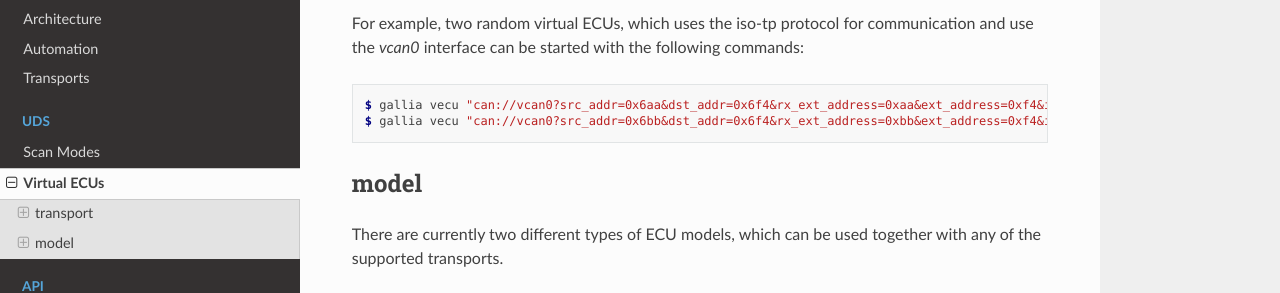
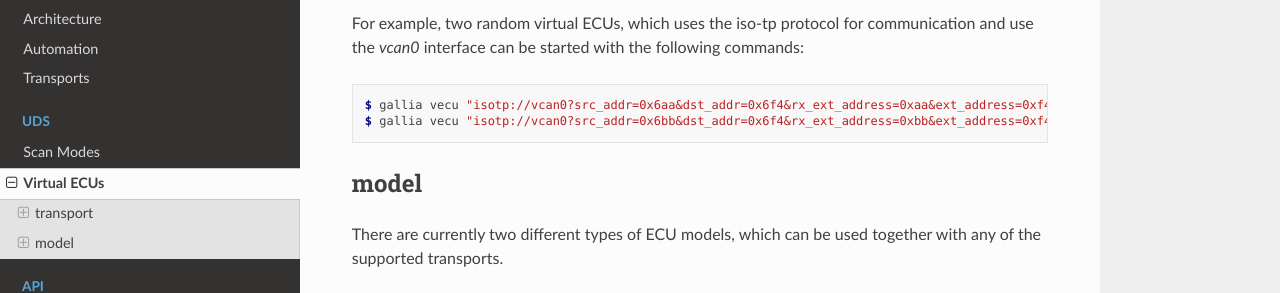
Before and after one commit to Fraunhofer-AISEC/gallia, a Sphinx documentation site: the page built from docs/uds/virtual_ecu.md, in a window 1280 px wide and 900 px high, scrolled down 1285 px. Shown: the part 162-455 px from the top of the window. Built offline with Sphinx 7.4.7 and the Read the Docs theme 2.0.0, drawn with Linux system fonts in a browser that asks for light colours; pages that are not in the unit, such as notebooks, are missing from menus.

Commit message:
fix(doc): CAN transport is named isotp

````diff
--- a/docs/uds/virtual_ecu.md
+++ b/docs/uds/virtual_ecu.md
@@ -71,8 +71,8 @@ For example, two random virtual ECUs, which uses the iso-tp protocol for communi
 and use the *vcan0* interface can be started with the following commands:
 
 ```shell-session
-$ gallia vecu "can://vcan0?src_addr=0x6aa&dst_addr=0x6f4&rx_ext_address=0xaa&ext_address=0xf4&is_fd=false" rng
-$ gallia vecu "can://vcan0?src_addr=0x6bb&dst_addr=0x6f4&rx_ext_address=0xbb&ext_address=0xf4&is_fd=false" rng
+$ gallia vecu "isotp://vcan0?src_addr=0x6aa&dst_addr=0x6f4&rx_ext_address=0xaa&ext_address=0xf4&is_fd=false" rng
+$ gallia vecu "isotp://vcan0?src_addr=0x6bb&dst_addr=0x6f4&rx_ext_address=0xbb&ext_address=0xf4&is_fd=false" rng
 ```
 
 ## model
````
